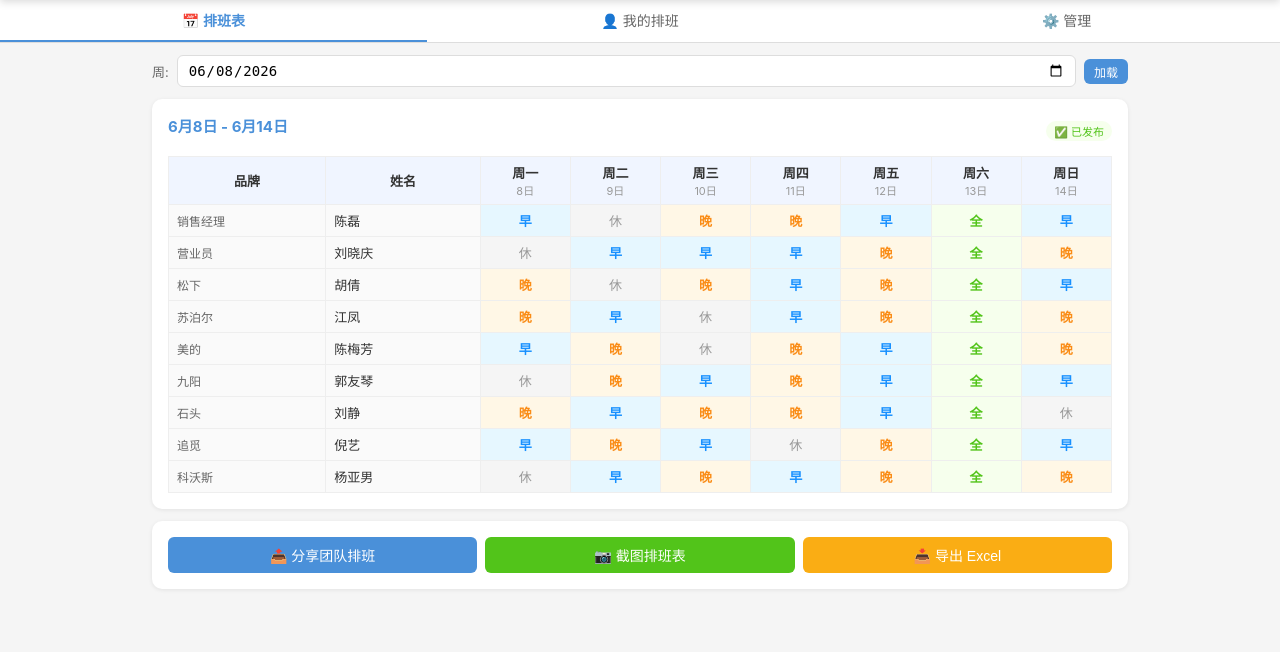
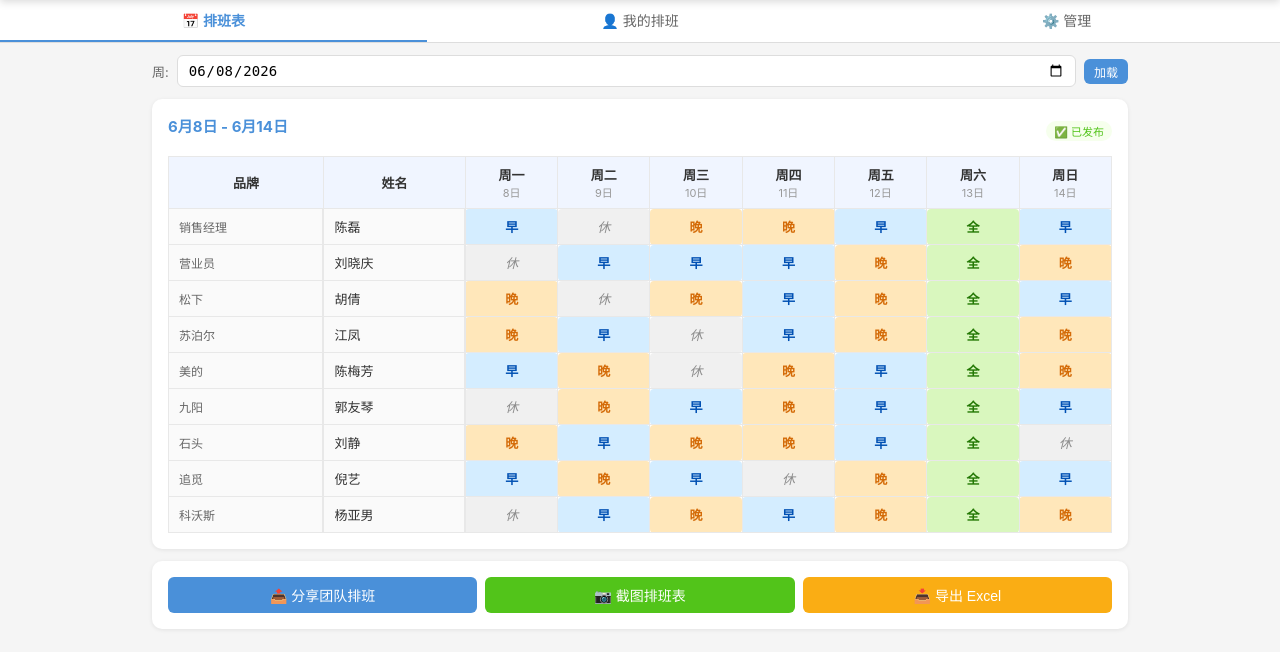
Before and after one commit to novolei/nanhui-schedule, a Flask app: page / in a window 1280 px wide. Shown: the part 73-725 px from the top of the page. Run offline with Flask 3, Linux system fonts and the light colour scheme; data comes from the database, SQL or seed files in the repository.

Commit message:
feat: 排班颜色优化-更鲜明的班型配色+圆角标签+行悬浮效果

```diff
--- a/templates/index.html
+++ b/templates/index.html
@@ -26,16 +26,18 @@
 .btn-block{width:100%;margin-bottom:8px}
 .schedule-grid{overflow-x:auto;-webkit-overflow-scrolling:touch}
 .schedule-grid table{width:100%;border-collapse:collapse;font-size:13px;min-width:600px}
-.schedule-grid th,.schedule-grid td{padding:6px 4px;text-align:center;border:1px solid #eee}
+.schedule-grid th,.schedule-grid td{padding:8px 6px;text-align:center;border:1px solid #e8e8e8}
 .schedule-grid th{background:#f0f5ff;color:#333;font-weight:600;position:sticky;top:0}
-.schedule-grid .name-col{text-align:left;padding-left:8px;font-weight:500;white-space:nowrap;background:#fafafa}
-.shift-早{background:#e6f7ff;color:#1890ff;font-weight:600}
-.shift-晚{background:#fff7e6;color:#fa8c16;font-weight:600}
-.shift-休{background:#f5f5f5;color:#999}
-.shift-全{background:#f6ffed;color:#52c41a;font-weight:600}
-.shift-select{cursor:pointer;min-width:28px;display:inline-block;padding:2px 0;border-radius:4px}
-.shift-select:hover{opacity:.7}
-.shift-select.selected{border:2px solid #4a90d9;border-radius:4px}
+.schedule-grid td{transition:background .15s}
+.schedule-grid tbody tr:hover td{background:#fafafa}
+.schedule-grid .name-col{text-align:left;padding-left:10px;font-weight:500;white-space:nowrap;background:#fafafa;border-right:2px solid #e8e8e8}
+.shift-早{background:#d4edff;color:#0050b3;font-weight:700;border-radius:4px}
+.shift-晚{background:#ffe7ba;color:#d46b08;font-weight:700;border-radius:4px}
+.shift-休{background:#f0f0f0;color:#8c8c8c;font-style:italic;border-radius:4px}
+.shift-全{background:#d9f7be;color:#237804;font-weight:700;border-radius:4px}
+.shift-select{cursor:pointer;min-width:28px;display:inline-block;padding:4px 8px;border-radius:6px;transition:all .15s}
+.shift-select:hover{opacity:.8;transform:scale(1.05)}
+.shift-select.selected{border:2px solid #4a90d9;border-radius:6px}
 .staff-list .staff-item{display:flex;align-items:center;justify-content:space-between;padding:8px 0;border-bottom:1px solid #f0f0f0}
 .staff-info{display:flex;align-items:center;gap:8px}
 .staff-name{font-weight:500}
@@ -92,7 +94,7 @@
 const DAYS = ['周一','周二','周三','周四','周五','周六','周日'];
 const DAY_KEYS = ['mon_shift','tue_shift','wed_shift','thu_shift','fri_shift','sat_shift','sun_shift'];
 const SHIFTS = ['早','晚','休','全'];
-const SHIFT_COLORS = {早:'#1890ff',晚:'#fa8c16',休:'#999',全:'#52c41a'};
+const SHIFT_COLORS = {早:'#0050b3',晚:'#d46b08',休:'#8c8c8c',全:'#237804'};
 
 let state = { staff:[], schedules:[], publishedWeeks:[], isAdmin:false, tab:'view', editingWeekStart:null, searchName:'' };
 
```
Also changed, not shown: templates/share.html (+4 -4 lines), templates/share_full.html (+5 -5 lines).
